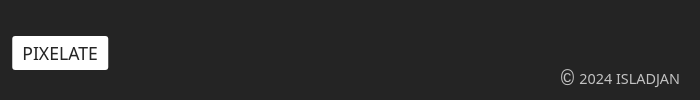
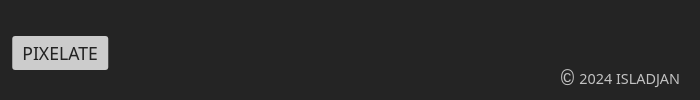
Before and after one commit to isladjan/pixelate, a website built with Vite: page index.html in a window 1280 px wide. Shown: the part 700-800 px from the top of the page, 580-1280 px from the left. Built offline with nearby package versions, Linux system fonts and the light colour scheme; files whose address does not match are found by name.

Commit message:
Refine styles and replace images

```diff
--- a/examples/style.scss
+++ b/examples/style.scss
@@ -111,26 +111,30 @@ body {
   }
 
   .btn {
+    cursor: none;
     position: absolute;
     z-index: 2;
-    bottom:30px;
+    bottom: 30px;
     left: 50%;
     transform: translateX(-50%);
     text-transform: uppercase;
-    //font-family: 'departureMono', 'Courier New', 'Courier', monospace;
-    font-family: var(--font1);
+    font-family: var(--font3);
     font-size: 1.1rem;
     padding: 5px 10px;
     border: none;
-    background-color: #fff;
-    color: #242424;
+    background: #cccccc;
+    color: #222222;
     border-radius: 3px;
-    transition: color 0.3s;
+    transition: background 0.3s;
   }
 
   .btn:hover {
-    cursor: pointer;
-    color: red;
+    background: #ffffff;
+  }
+
+  .btn:active {
+    transform-origin: 0% 50%;
+    scale: 1.1;
   }
 
 }
```
Also changed, not shown: examples/assets/1.avif, examples/assets/2.avif.
